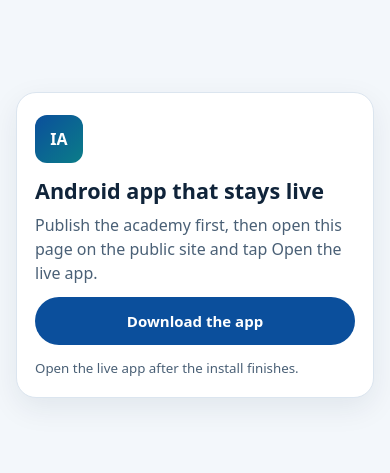
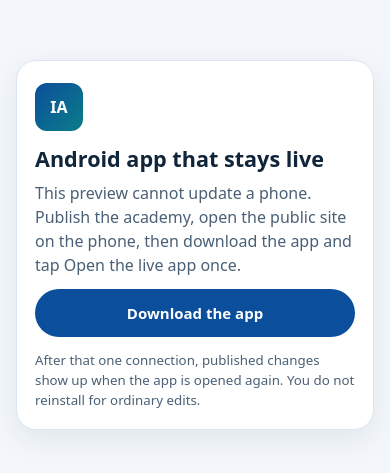
Before and after one commit to inspireacademyforarabic-ops/inspire-quiz-platform, a website: page public/downloads/install.html in a window 390 px wide. Shown: the part 177-650 px from the top of the page. Drawn offline with Linux system fonts and the light colour scheme.

Commit message:
Update the Android install page so the phone connects to the published academy.

```diff
--- a/public/downloads/install.html
+++ b/public/downloads/install.html
@@ -8,12 +8,38 @@
 <style>
   :root { color-scheme: light; }
   * { box-sizing: border-box; }
-  body { margin: 0; min-height: 100vh; font: 16px/1.5 system-ui, sans-serif; color: #10243a; background: #f3f7fb; display: grid; place-items: center; padding: 24px 16px; }
-  main { width: min(440px, 100%); background: #fff; border: 1px solid #dbe5ef; border-radius: 20px; padding: 22px 18px 18px; box-shadow: 0 10px 30px rgba(11, 36, 58, 0.08); }
-  .mark { width: 48px; height: 48px; border-radius: 12px; display: grid; place-items: center; background: linear-gradient(135deg, #0b4f9c, #0b7d88); color: #fff; font-weight: 800; }
+  body {
+    margin: 0;
+    min-height: 100vh;
+    font: 16px/1.5 system-ui, sans-serif;
+    color: #10243a;
+    background: #f3f7fb;
+    display: grid;
+    place-items: center;
+    padding: 24px 16px;
+  }
+  main {
+    width: min(440px, 100%);
+    background: #fff;
+    border: 1px solid #dbe5ef;
+    border-radius: 20px;
+    padding: 22px 18px 18px;
+    box-shadow: 0 10px 30px rgba(11, 36, 58, 0.08);
+  }
+  .mark {
+    width: 48px; height: 48px; border-radius: 12px;
+    display: grid; place-items: center;
+    background: linear-gradient(135deg, #0b4f9c, #0b7d88);
+    color: #fff; font-weight: 800;
+  }
   h1 { font-size: 1.35rem; margin: 12px 0 6px; }
   p { margin: 0 0 12px; color: #4a6076; }
-  a.btn { display: flex; align-items: center; justify-content: center; width: 100%; min-height: 48px; margin-top: 10px; border-radius: 999px; border: 0; cursor: pointer; font: 600 15px/1 system-ui, sans-serif; text-decoration: none; }
+  a.btn, button.btn {
+    display: flex; align-items: center; justify-content: center;
+    width: 100%; min-height: 48px; margin-top: 10px;
+    border-radius: 999px; border: 0; cursor: pointer;
+    font: 600 15px/1 system-ui, sans-serif; text-decoration: none;
+  }
   .primary { background: #0b4f9c; color: #fff; }
   .ghost { background: #f3f7fb; color: #10243a; border: 1px solid #dbe5ef; }
   small { display: block; margin-top: 14px; color: #4a6076; }
@@ -24,28 +50,33 @@
   <div class="mark">IA</div>
   <h1>Android app that stays live</h1>
   <p id="lead">Install it once and connect it to the published academy. After that, new quizzes, students, and edits show up the next time the phone app is opened. You do not install a new file for ordinary changes.</p>
-  <a class="btn primary" id="apk" href="INSPIRE-Academy.apk">Download the app</a>
+  <a class="btn primary" id="apk" href="INSPIRE-Academy.apk" download="INSPIRE-Academy.apk">Download the app</a>
   <a class="btn ghost" id="live" href="#">Open the live app</a>
-  <small id="note">Open the live app after the install finishes.</small>
+  <small id="note">Open the live app after the install finishes. Admin is already signed in on the website the app loads.</small>
 </main>
 <script>
 (function () {
+  var path = location.pathname;
   var host = location.hostname.toLowerCase();
   var previewHost = host === "preview.grok.genai.mil" || host === "preview.grok.mil" || host === "preview.grokgsac.com" || host.endsWith(".grok-sandbox.com") || host === "localhost" || host === "127.0.0.1";
   var prefix = "";
-  var match = location.pathname.match(/^\/hds-[a-z0-9]+-\d+-[a-z0-9]+/i);
+  var match = path.match(/^\/hds-[a-z0-9]+-\d+-[a-z0-9]+/i);
   if (previewHost && match) prefix = match[0];
   var apkPath = (prefix || "") + "/downloads/INSPIRE-Academy.apk";
   document.getElementById("apk").href = apkPath;
   var live = document.getElementById("live");
+  var note = document.getElementById("note");
+  var lead = document.getElementById("lead");
   if (previewHost || location.protocol !== "https:") {
     live.style.display = "none";
-    document.getElementById("lead").textContent = "Publish the academy first, then open this page on the public site and tap Open the live app.";
+    lead.textContent = "This preview cannot update a phone. Publish the academy, open the public site on the phone, then download the app and tap Open the live app once.";
+    note.textContent = "After that one connection, published changes show up when the app is opened again. You do not reinstall for ordinary edits.";
     return;
   }
   var base = location.origin;
   var apk = location.origin + apkPath;
   live.href = "intent://live?base=" + encodeURIComponent(base) + "#Intent;scheme=inspireacademy;package=com.inspireacademy.quiz;S.browser_fallback_url=" + encodeURIComponent(apk) + ";end";
+  note.textContent = "Install the file, come back, and tap Open the live app. The phone then loads this website, so later published changes appear when the app is opened.";
 })();
 </script>
 </body>
```
